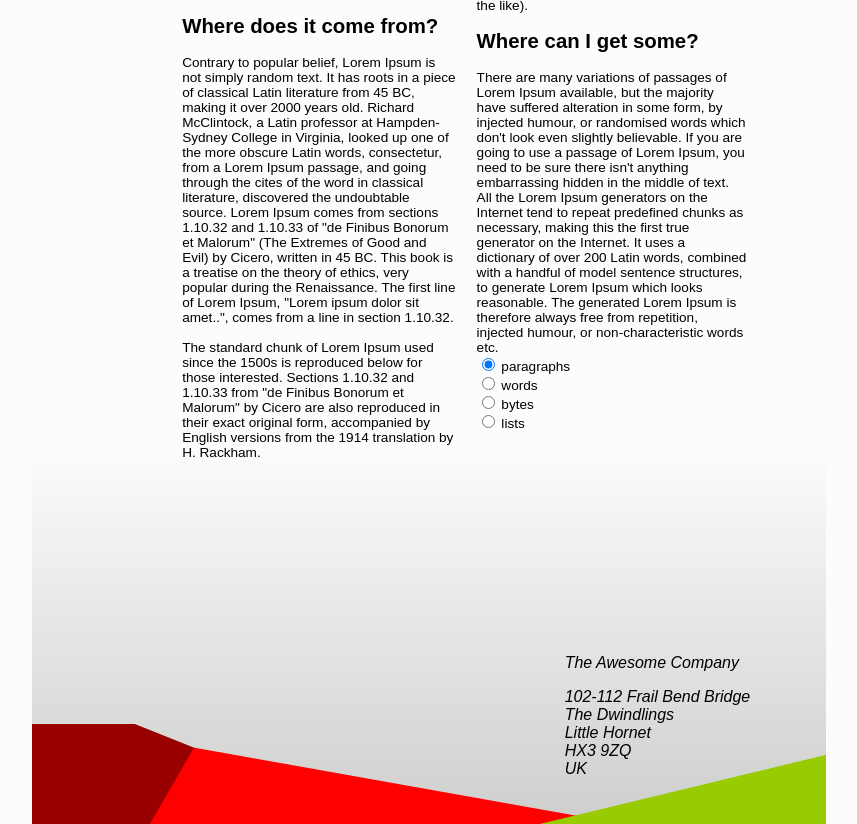
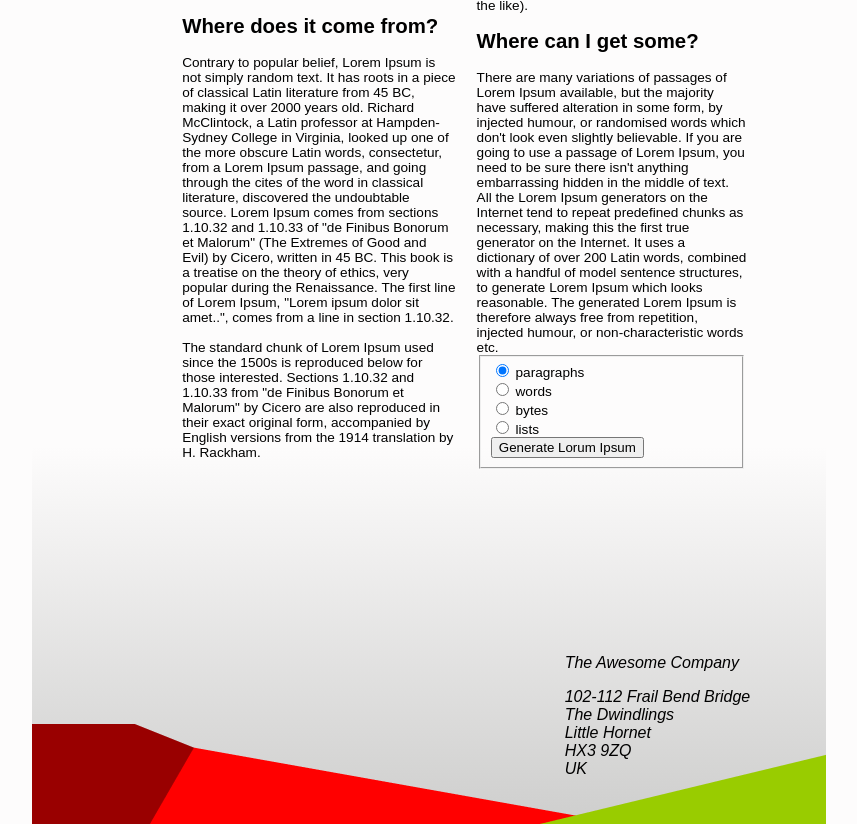
Before and after one commit to laurenrausch/M6.2, a website: page index.html in a window 1280 px wide. Shown: the part 688-1512 px from the top of the page, without its empty margins (211-1068 px from the left). Drawn offline with Linux system fonts and the light colour scheme.

Commit message:
added generate button

```diff
--- a/index.html
+++ b/index.html
@@ -74,6 +74,7 @@
           of model sentence structures, to generate Lorem Ipsum which looks reasonable. The generated Lorem Ipsum is
           therefore always free from repetition, injected humour, or non-characteristic words etc.
 
+          <fieldset>
             <div>
               <input type="radio" id="paragraphs" name="drone" value="paragraphs" checked />
               <label for="paragraphs">paragraphs</label>
@@ -92,14 +93,14 @@
             <div>
               <input type="radio" id="lists" name="drone" value="lists" />
               <label for="lists">lists</label>
-
             </div>
-
+            <div>
+              <button type="Generate Lorum Ipsum">Generate Lorum Ipsum</button>
             </div>
-
+          </fieldset>
+        </div>
       </div>
       <br><br>
-      <br>
     </main>
 
     <address>
```
Lines whose indentation alone changed are shown as unchanged.
